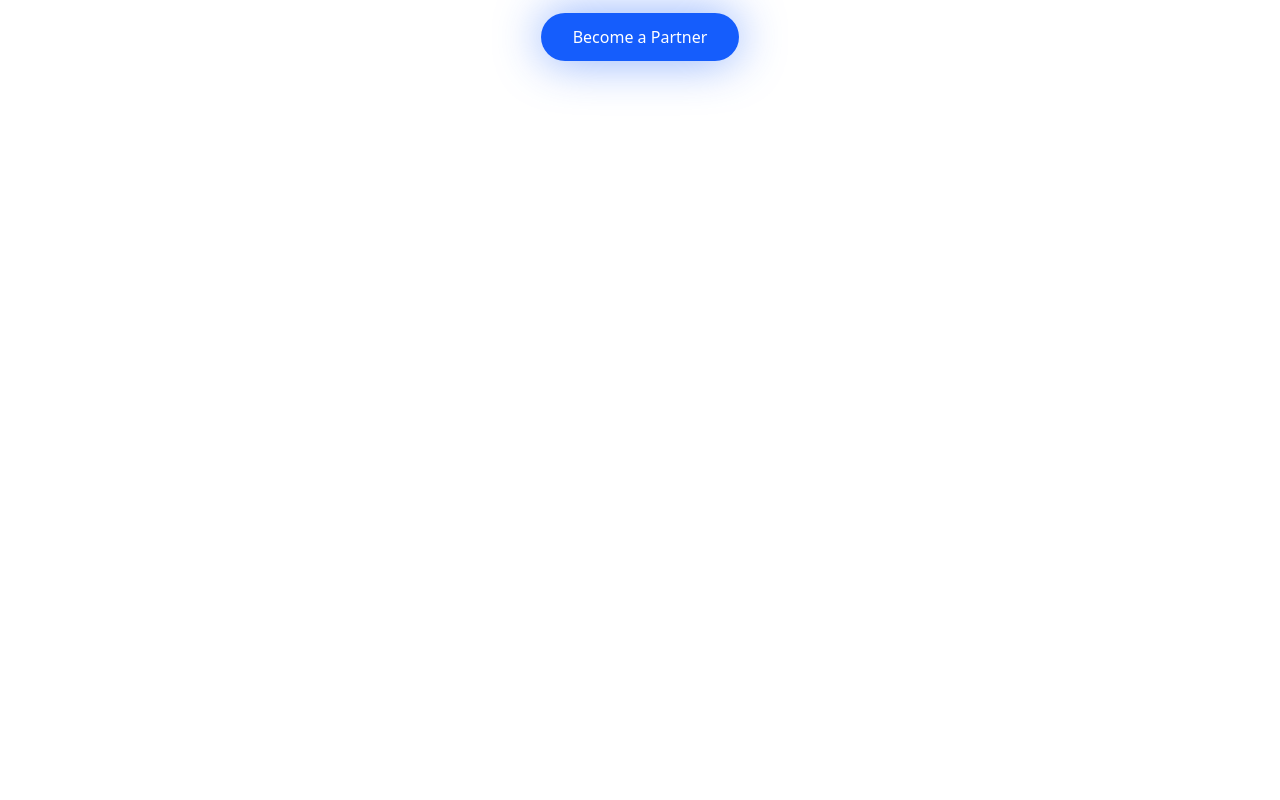
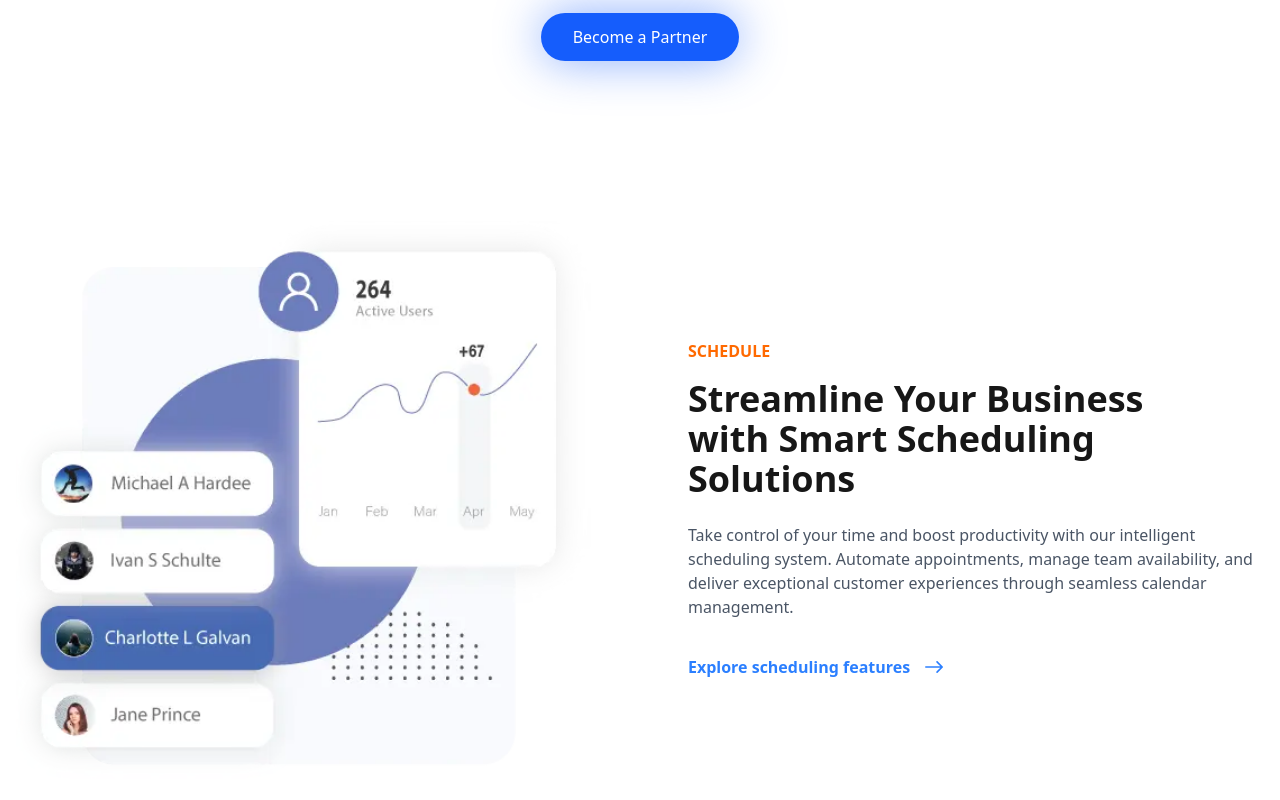
Before and after one commit to roysreejan/Modern_Business_Landing_Page, a React (Vite) app: page / in a window 1280 px wide. Shown: the part 1836-2636 px from the top of the page. Before the commit the page ends 1961 px from the top, so only its background shows below. Built offline with nearby package versions, Linux system fonts and the light colour scheme.

Commit message:
Scheduling section added

```diff
--- a/src/App.jsx
+++ b/src/App.jsx
@@ -4,6 +4,7 @@
 import Hero from "./components/Hero";
 import Navbar from "./components/Navbar";
 import PurposeSection from "./components/PurposeSection";
+import ScheduleSection from './components/ScheduleSection';
 
 function App() {
   return (
@@ -15,6 +16,7 @@
         <CompanyLogo />
         <PurposeSection />
         <FeaturesSection />
+        <ScheduleSection />
       </div>
     </main>
   );
--- /dev/null
+++ b/src/components/ScheduleSection.jsx
@@ -0,0 +1,46 @@
+import React from "react";
+import scheduleImage from "../assets/stats.webp";
+import { IoIosArrowRoundForward } from "react-icons/io";
+
+const ScheduleSection = () => {
+  return (
+    <section className="max-w-7xl mx-auto px-4 py-6 md:py-24">
+      <div className="flex flex-col md:flex-row items-center justify-between gap-12 md:gap-24">
+        {/* left */}
+        <div className="md:w-1/2 w-full">
+          <img
+            src={scheduleImage}
+            alt="schedule image"
+            className="w-full h-auto"
+          />
+        </div>
+
+        {/* right */}
+        <div className="md:w-1/2 w-full">
+          <p className="text-orange-500 font-semibold">SCHEDULE</p>
+          <h2 className="text-3xl md:text-4xl font-bold text-neutral-900 mt-4 mb-6">
+            Streamline Your Business <br />
+            with Smart Scheduling Solutions
+          </h2>
+
+          <p className="text-gray-600 mb-8">
+            Take control of your time and boost productivity with our
+            intelligent scheduling system. Automate appointments, manage team
+            availability, and deliver exceptional customer experiences through
+            seamless calendar management.
+          </p>
+
+          <a
+            href="#"
+            className="text-blue-500 font-semibold flex items-center gap-2 hover:gap-4 transition-all"
+          >
+            Explore scheduling features
+            <IoIosArrowRoundForward className="size-8" />
+          </a>
+        </div>
+      </div>
+    </section>
+  );
+};
+
+export default ScheduleSection;
```
